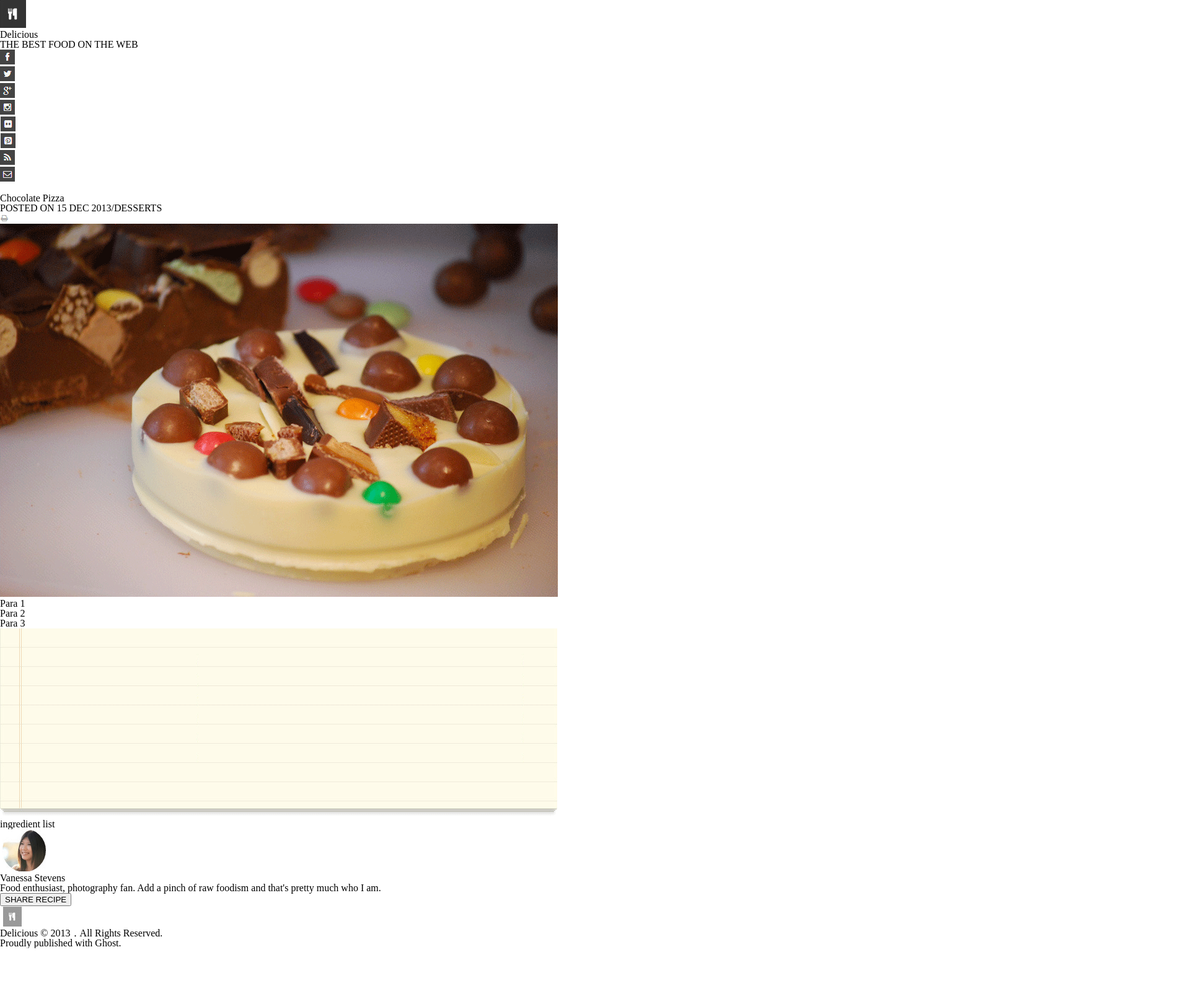
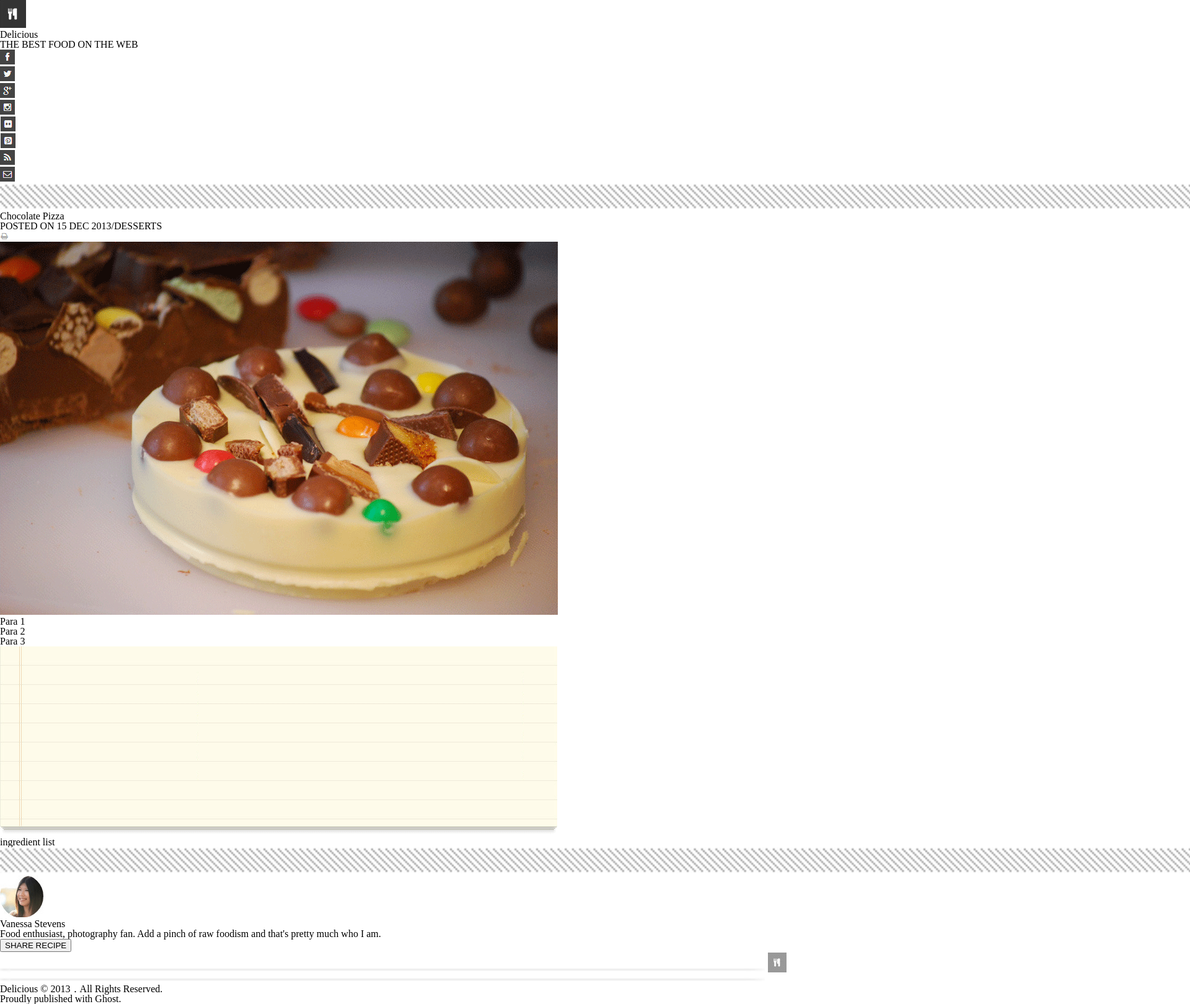
Before and after one commit to dmurphy90/chocolate_pizza, a plain HTML site: page index.html in a window 1280 px wide. Shown: the top 1620 px of the page at 62% size, 1920 px wide, since content can reach past the window. Before the commit the page ends 1530 px from the top, so only its background shows below. Drawn offline with Linux system fonts and the light colour scheme.

Commit message:
added break images

```diff
--- a/index.html
+++ b/index.html
@@ -10,13 +10,18 @@
 
   <body>
     <header>
-      <section>
+      <section class="header_left">
         <div>
           <!-- website name with logo -->
           <img class="header_logo" src="img/logo.png">
 
           <h1>Delicious</h1>
           <p>THE BEST FOOD ON THE WEB</p>
+        </div>
+      </section>
+
+      <section class="header_right">
+        <div>
           <!-- social media icons -->
           <ul class="share_icons">
             <li>
@@ -44,10 +49,11 @@
               <img src="img/mail-icon.png">
             </li>
           </ul>
-          <!-- dotted line between header and next div -->
-          <img class="header_break_line" src="">
         </div>
       </section>
+          <!-- dotted line between header and next div -->
+          <img class="header_break_line" src="img/section-break.png">
+
     </header>
 
     <main>
@@ -77,7 +83,7 @@
 
       <div>
         <!-- dotted line above author info -->
-        <img class="author_break_line" src="">
+        <img class="author_break_line" src="img/section-break.png">
         <!-- info about author above footer with share button -->
         <img class="vanessa" src="img/van-pic.png">
 
@@ -89,9 +95,9 @@
 
     <footer>
       <!-- break line above footer with logo in middle -->
-      <img class="footer_break_line_one"  src="">
+      <img class="footer_break_line_one"  src="img/footer-break.png">
       <img class="footer_logo" src="img/small-logo.png">
-      <img class="footer_break_line_two" src="">
+      <img class="footer_break_line_two" src="img/footer-break.png">
 
       <!-- legal info at bottom of footer -->
       <div id="legal_info">
```
Also changed, not shown: img/footer-break.png (added), img/section-break.png (added).
